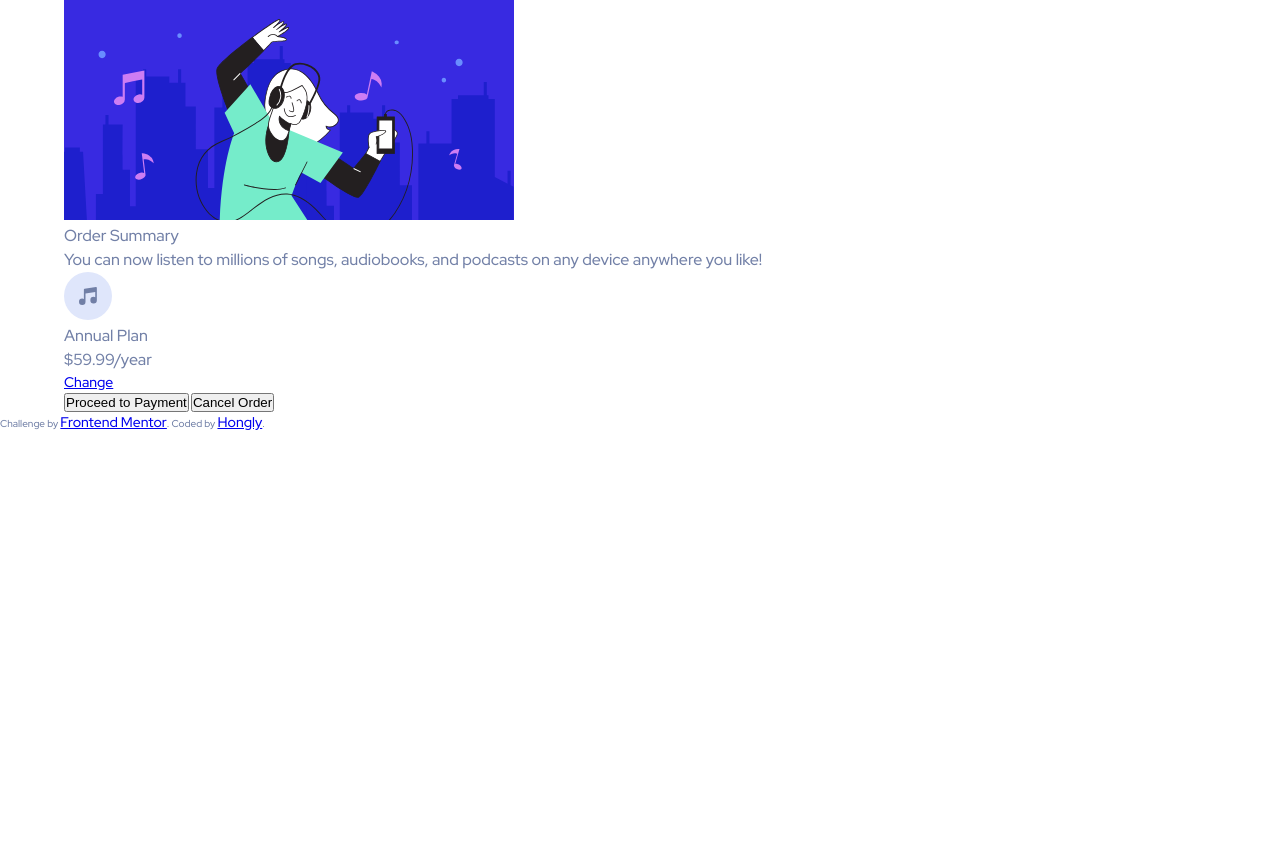
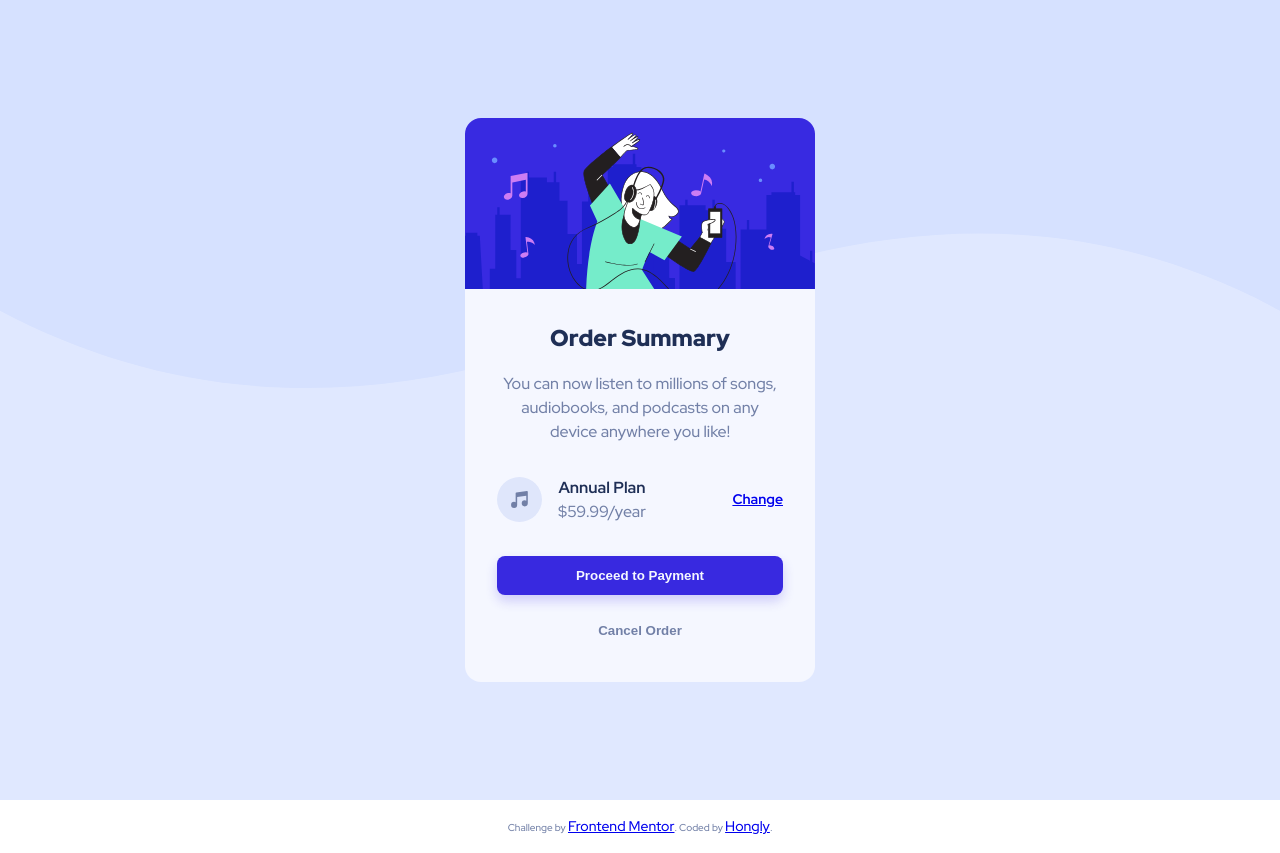
Before and after one commit to OungHongly/Order-summary-component, a plain HTML site: page index.html in a window 1280 px wide. Before the commit the page ends 800 px from the top, so only its background shows below. Drawn offline with Linux system fonts and the light colour scheme.

Commit message:
style order card component

```diff
--- a/css/style.css
+++ b/css/style.css
@@ -41,7 +41,7 @@
   /* COLOR : Tint / Base / Shade */
   /* Use website: maketintsandshades.com */
   --primary-pale-blue: hsl(225, 100%, 94%);
-  --primary-bright-blue: hsl(245, 75%, 52%);
+  --primary-bright-blue: rgb(56, 41, 224);
 
   --Very-pale-blue: hsl(225, 100%, 98%);
   --Desaturated-blue: hsl(224, 23%, 55%);
@@ -124,6 +124,91 @@ span {
 /* ==== Styling layout ======== */
 
 .container {
-  width: 90%;
-  margin: 0 auto;
+  min-height: 100vh;
+
+  background-color: var(--primary-pale-blue);
+  background-image: url("../images/pattern-background-desktop.svg");
+  background-repeat: no-repeat;
+  background-position: top;
+  background-size: contain;
+
+  display: flex;
+  justify-content: center;
+  align-items: center;
 }
+.card-order {
+  max-width: 350px;
+
+  background-color: var(--Very-pale-blue);
+  border-radius: var(--space-md);
+  overflow: hidden;
+}
+.card-image {
+  width: 100%;
+}
+.card-image img {
+  display: block;
+  width: 100%;
+}
+.card-content {
+  display: flex;
+  flex-direction: column;
+  align-items: center;
+
+  padding: var(--space-lg);
+  text-align: center;
+}
+.card-header {
+  font-size: var(--text-h6);
+  font-weight: var(--fw-900);
+  margin-bottom: var(--space-md);
+  color: var(--Dark-blue);
+}
+.card-text {
+  margin-bottom: var(--space-lg);
+}
+.card-plan {
+  display: flex;
+  justify-content: space-between;
+  align-items: center;
+  width: 100%;
+  margin-bottom: var(--space-lg);
+}
+.plan-group {
+  display: flex;
+  gap: var(--space-md);
+  align-items: center;
+}
+.icon-music {
+  width: 45px;
+}
+.plan-price span {
+  font-weight: var(--fw-bold);
+  color: var(--Dark-blue);
+}
+.plan-change {
+  font-weight: var(--fw-bold);
+}
+.btn {
+  width: 100%;
+  padding: 1.2rem;
+  border-radius: var(--space-sm);
+  border: none;
+  font-weight: var(--fw-bold);
+}
+.btn-pay {
+  margin-bottom: var(--space-md);
+  background-color: var(--primary-bright-blue);
+
+  color: var(--Very-pale-blue);
+  box-shadow: 0px 6px 12px rgba(56, 41, 224, 0.2);
+}
+.btn-cancel {
+  color: var(--Desaturated-blue);
+  background-color: transparent;
+}
+
+.attribution {
+  padding: var(--space-md);
+  text-align: center;
+}
--- a/index.html
+++ b/index.html
@@ -31,7 +31,8 @@
           </p>
           <div class="card-plan">
             <div class="plan-group">
-              <img src="./images/icon-music.svg" alt="icon-music">
+              <img src="./images/icon-music.svg" alt="icon-music"
+                class="icon-music">
               <p class="plan-price">
                 <span>Annual Plan</span><br>
                 $59.99/year
@@ -39,8 +40,8 @@
             </div>
             <a href="#" class="plan-change">Change</a>
           </div>
-          <button class="btn-pay">Proceed to Payment</button>
-          <button class="btn-cancel">Cancel Order</button>
+          <button class="btn btn-pay">Proceed to Payment</button>
+          <button class="btn btn-cancel">Cancel Order</button>
         </div>
       </div>
     </section>
```
